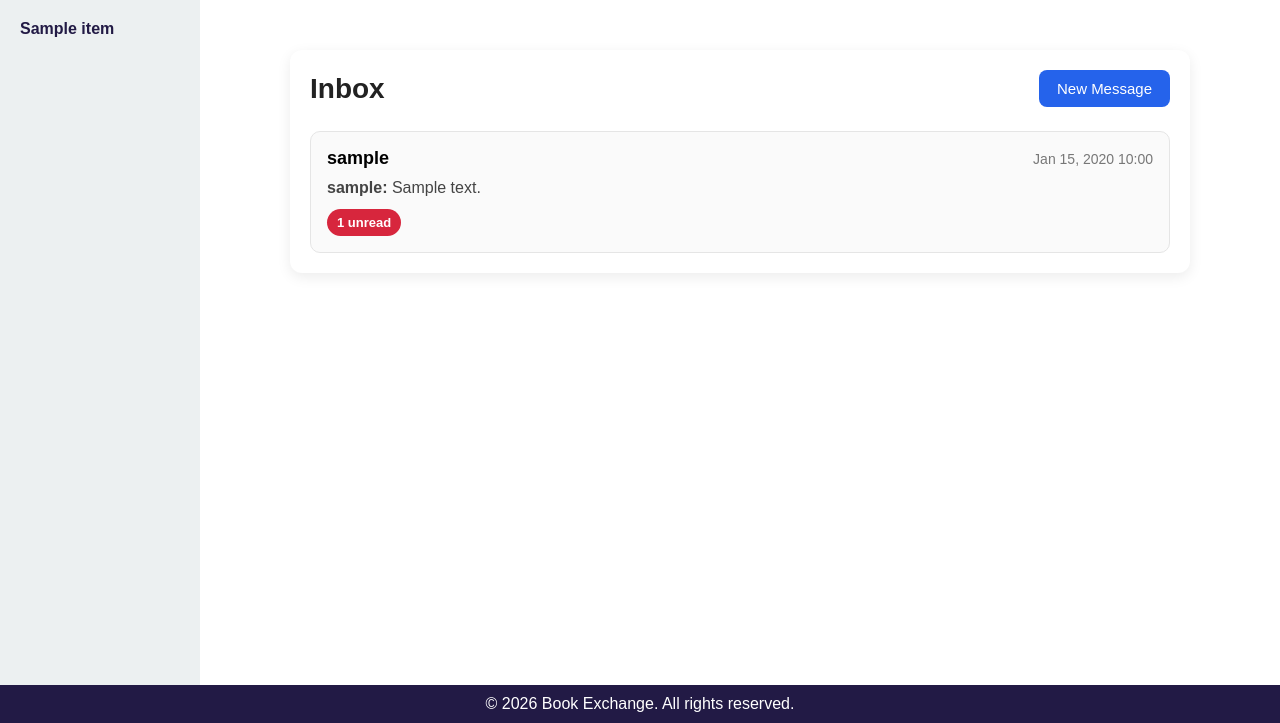
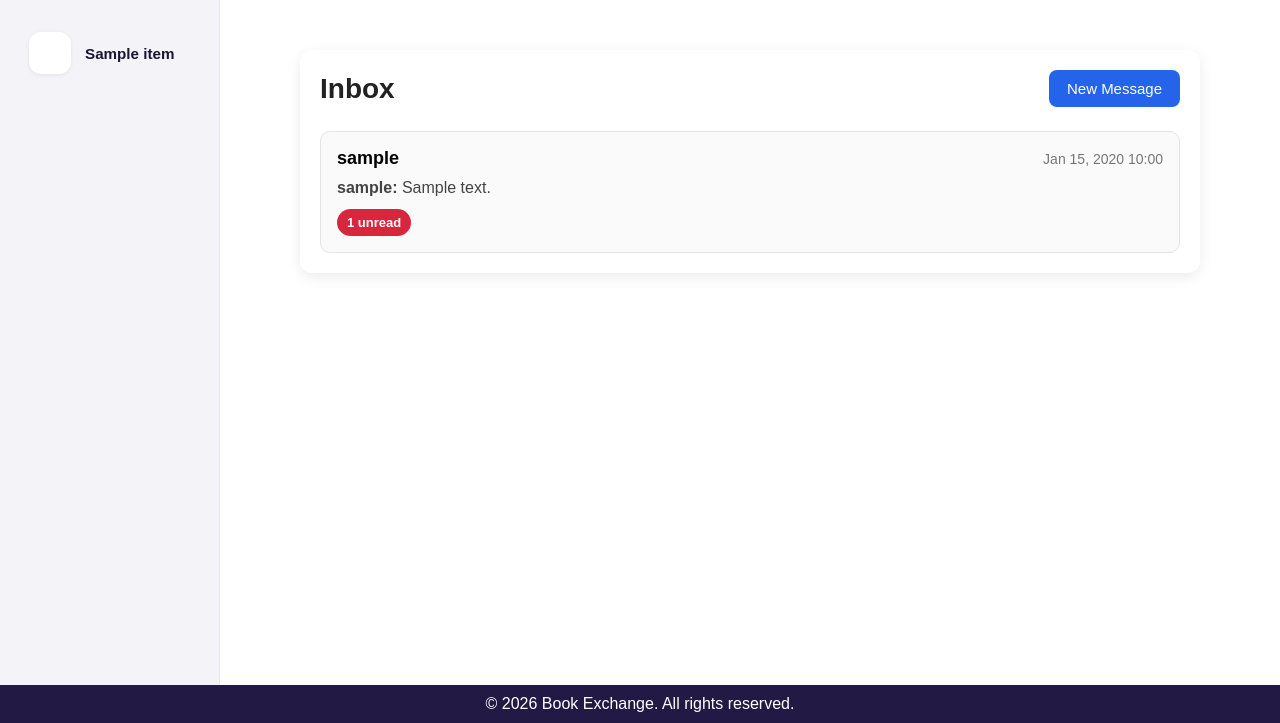
Before and after one commit to nataly-tuong/bookexchange, a Django app: template bookEx/templates/bookMng/inbox.html in a window 1280 px wide. Shown: the part 77-800 px from the top of the page. Run offline with Django 3.2, Linux system fonts and the light colour scheme; the template is opened without the code that fills it: most values are stand-ins (such as "Sample title", 1, 10 or a date in 2020).

Commit message:
ui changes + ai slop sidebar

```diff
--- a/bookEx/static/comments.css
+++ b/bookEx/static/comments.css
@@ -101,6 +101,12 @@
     cursor: pointer;
 }
 
+.textareaContainer textarea:focus {
+    outline: none;
+    border-color: #6c5ce7;
+    box-shadow: 0 0 0 3px rgba(108, 92, 231, 0.12);
+}
+
 .textareaContainer input:hover {
     opacity: 0.85;
 }
--- a/bookEx/static/main.css
+++ b/bookEx/static/main.css
@@ -82,9 +82,10 @@ body {
 }
 
 .sidebar {
-    width: 200px;
-    background-color: #ecf0f1;
-    padding: 20px;
+    width: 220px;
+    background-color: #f4f4f8;
+    padding: 20px 16px;
+    border-right: 1px solid #e8e8f0;
 }
 
 .sidebar ul {
@@ -92,18 +93,67 @@ body {
 }
 
 .sidebar li {
-    margin-bottom: 15px;
+    margin-bottom: 0;
+}
+
+.sidebar li + li {
+    border-top: 1px solid #e4e4ee;
 }
 
 .sidebar a {
     text-decoration: none;
-    color: var(--main-accent);
-    font-weight: bold;
+    color: #1a1635;
+    font-weight: 600;
+    font-size: 0.95rem;
+    display: flex;
+    align-items: center;
+    gap: 14px;
+    padding: 12px 10px;
+    border-radius: 12px;
+    border-left: 3px solid transparent;
 }
 
 .sidebar a:hover {
-    text-decoration: underline;
+    background-color: #ede9ff;
+    color: #6c5ce7;
+    text-decoration: none;
 }
+
+.sidebar a.active {
+    background-color: #ede9ff;
+    color: #6c5ce7;
+    border-left: 3px solid #6c5ce7;
+}
+
+.sidebar a::before {
+    content: '';
+    display: flex;
+    align-items: center;
+    justify-content: center;
+    min-width: 42px;
+    height: 42px;
+    background-color: #ffffff;
+    border-radius: 12px;
+    font-family: "bootstrap-icons";
+    font-size: 1.2rem;
+    box-shadow: 0 1px 4px rgba(0,0,0,0.07);
+    color: #1a1635;
+}
+
+.sidebar a:hover::before,
+.sidebar a.active::before {
+    background-color: #ddd6ff;
+    color: #6c5ce7;
+}
+
+/* Match each link by its href */
+.sidebar a[href="/"]::before              { content: "\F425"; } /* house - Home */
+.sidebar a[href="/postbook"]::before      { content: "\F442"; } /* journal-plus - Post Book */
+.sidebar a[href="/displaybooks"]::before  { content: "\F194"; } /* book - Display Books */
+.sidebar a[href="/searchbooks"]::before   { content: "\F52A"; } /* search - Search Books */
+.sidebar a[href="/mybooks"]::before       { content: "\F447"; } /* columns-gap - My Books */
+.sidebar a[href="/inbox"]::before        { content: "\F32F"; } /* tray - Inbox */
+.sidebar a[href="/aboutus"]::before         { content: "\F4D0"; } /* people - About US */
 
 .content {
     flex: 1;
@@ -116,12 +166,3 @@ body {
     text-align: center;
     padding: 10px;
 }
-
-.Colitez {
-    font-family: 'Colitez', serif;
-    letter-spacing: 0.5px;
-}
-
-.Moniline {
-    font-family: 'Moniline', serif;
-}
--- a/bookEx/templates/base.html
+++ b/bookEx/templates/base.html
@@ -12,6 +12,7 @@
     <link href="{% static 'message_box.css' %}" rel="stylesheet" type="text/css" />
     <link href="{% static 'register.css' %}" rel="stylesheet" type="text/css" />
     <link href="{% static 'login.css' %}" rel="stylesheet" type="text/css" />
+    <link rel="stylesheet" href="https://cdn.jsdelivr.net/npm/bootstrap-icons@1.11.3/font/bootstrap-icons.css">
 </head>
 <body class="{% block body_class %}{% endblock %}">
 
```
Also changed, not shown: db.sqlite3.
